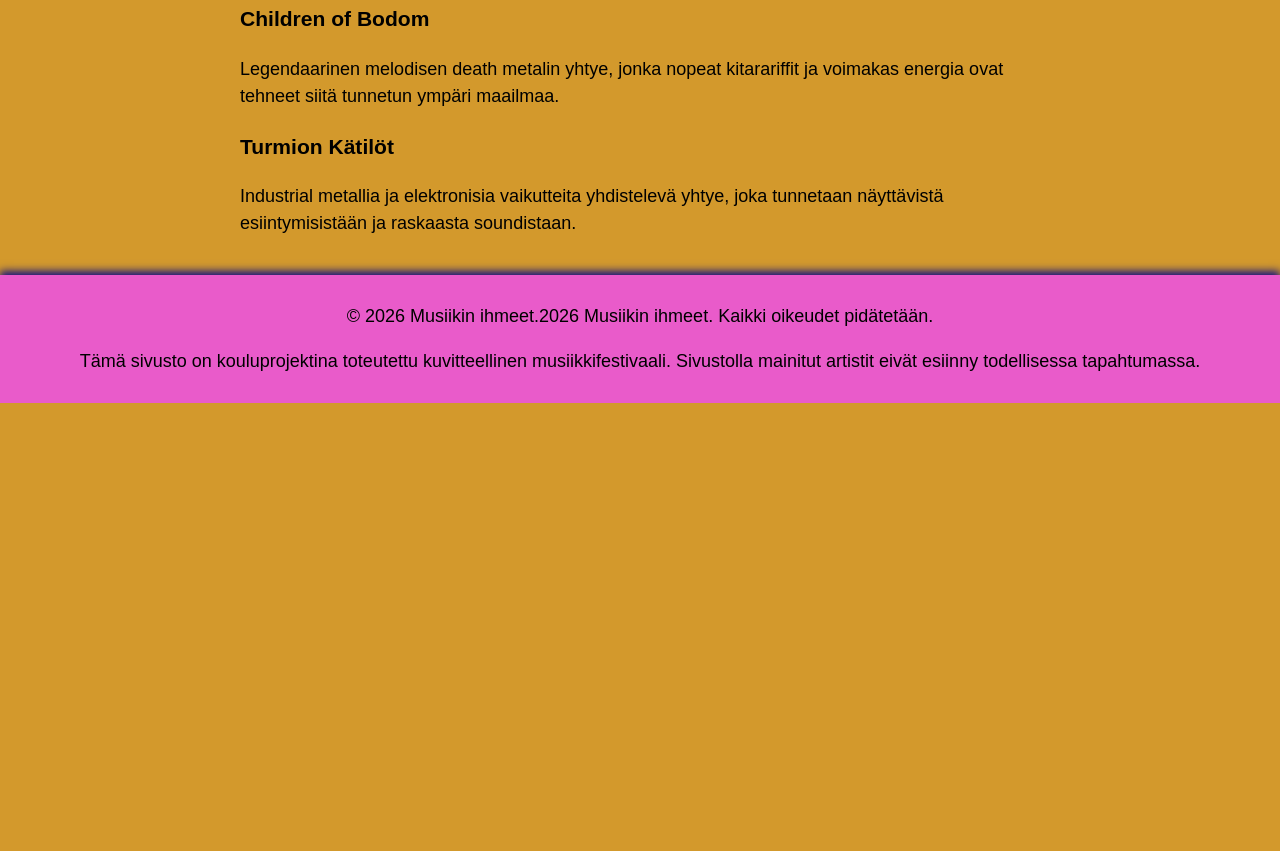
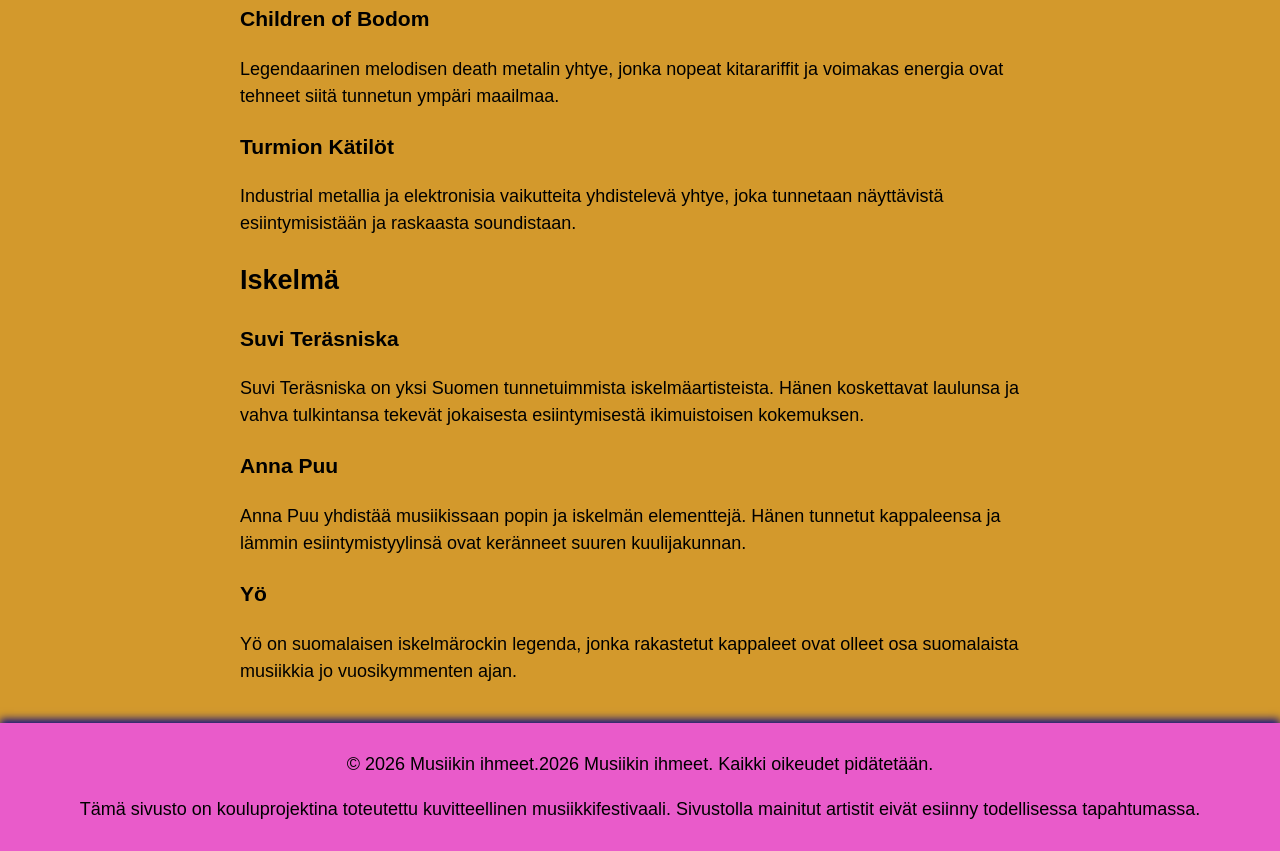
Before and after one commit to ReMatti/Fantasia-musiikkifestarit_harjoitustyo, a plain HTML site: page artistit.html in a window 1280 px wide. Shown: the part 1979-2830 px from the top of the page. Before the commit the page ends 2382 px from the top, so only its background shows below. Drawn offline with Linux system fonts and the light colour scheme.

Commit message:
Lisätty iskelmää

```diff
--- a/artistit.html
+++ b/artistit.html
@@ -138,6 +138,34 @@
             </p>
         </article>
 
+        <h2>Iskelmä</h2>
+
+        <article>
+            <h3>Suvi Teräsniska</h3>
+            <p>
+                Suvi Teräsniska on yksi Suomen tunnetuimmista iskelmäartisteista.
+                Hänen koskettavat laulunsa ja vahva tulkintansa tekevät jokaisesta
+                esiintymisestä ikimuistoisen kokemuksen.
+            </p>
+        </article>
+
+        <article>
+            <h3>Anna Puu</h3>
+            <p>
+                Anna Puu yhdistää musiikissaan popin ja iskelmän elementtejä.
+                Hänen tunnetut kappaleensa ja lämmin esiintymistyylinsä ovat
+                keränneet suuren kuulijakunnan.
+            </p>
+        </article>
+
+        <article>
+            <h3>Yö</h3>
+            <p>
+                Yö on suomalaisen iskelmärockin legenda, jonka rakastetut kappaleet
+                ovat olleet osa suomalaista musiikkia jo vuosikymmenten ajan.
+            </p>
+        </article>
+
 
 
     </section>
```
